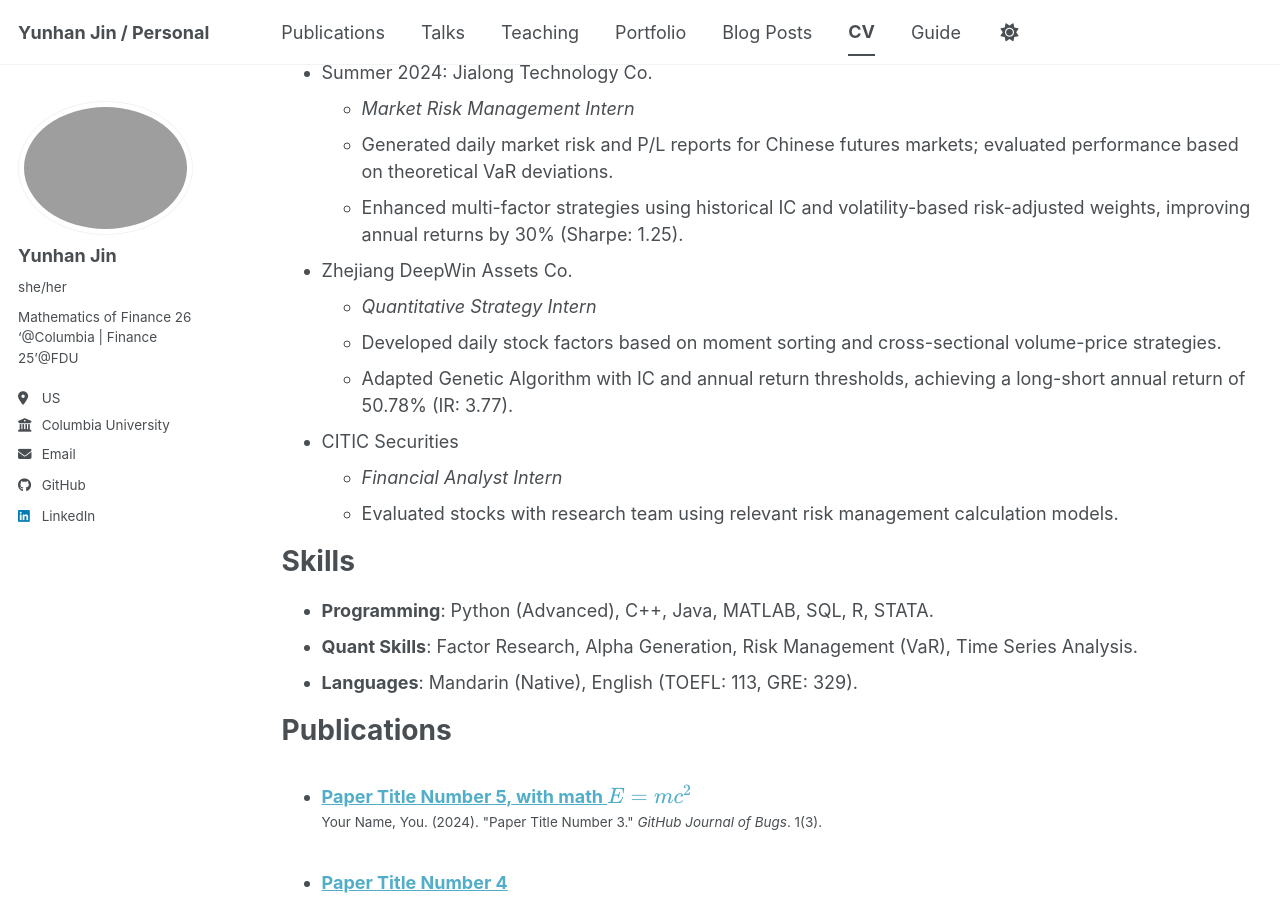
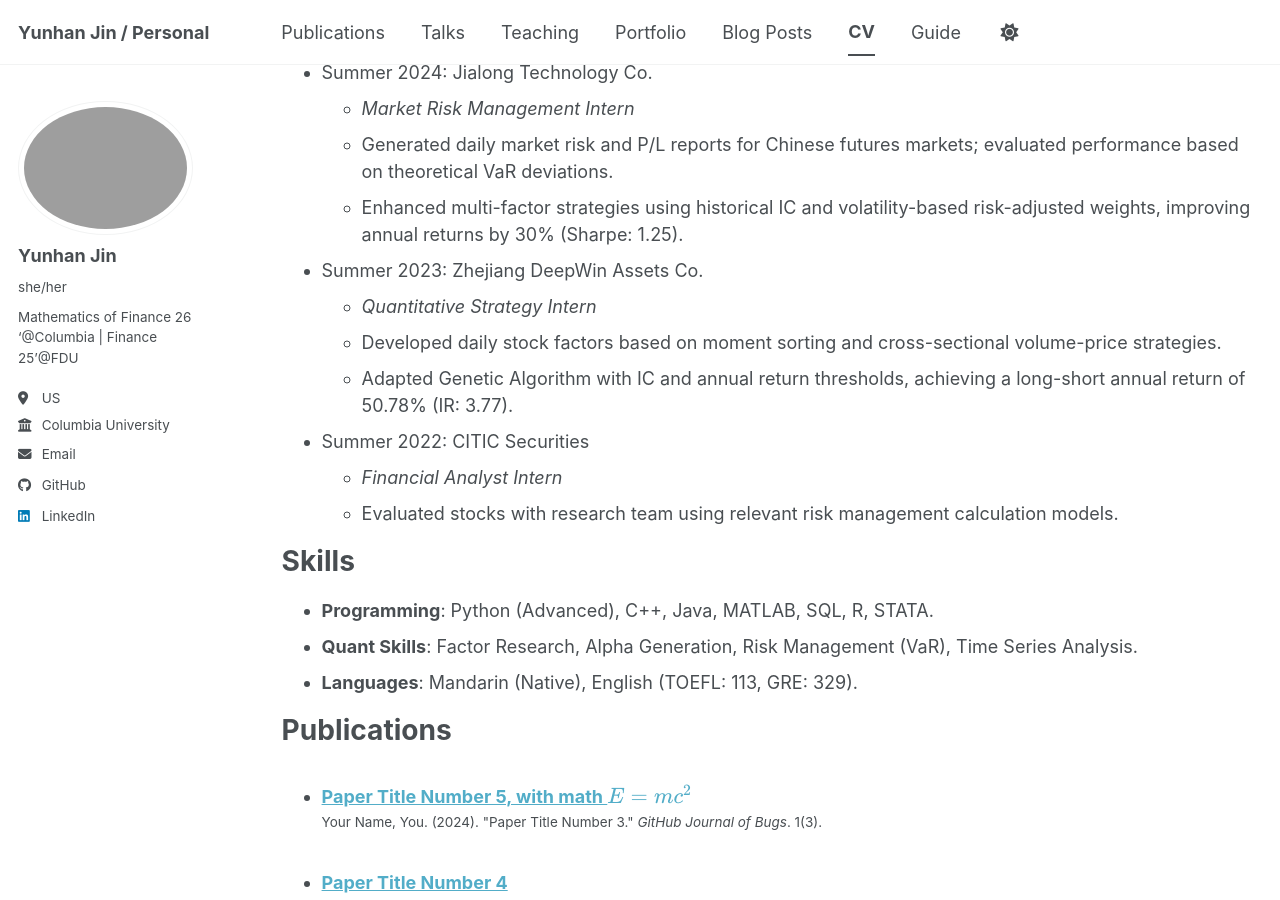
Before and after one commit to yunhanjin001/yunhanjin001.github.io, a Jekyll site: the page built from _pages/cv.md, in a window 1280 px wide and 900 px high, scrolled down 773 px. Built offline with Jekyll 4.4.1, drawn with Linux system fonts in a browser that asks for light colours; a script bundle is joined from its source files by our own code; library files that are not in the unit come from our copies.

Commit message:
Update internship details and improve formatting

```diff
--- a/_pages/cv.md
+++ b/_pages/cv.md
@@ -34,12 +34,12 @@
   * Generated daily market risk and P/L reports for Chinese futures markets; evaluated performance based on theoretical VaR deviations.
   * Enhanced multi-factor strategies using historical IC and volatility-based risk-adjusted weights, improving annual returns by 30% (Sharpe: 1.25).
 
-* Zhejiang DeepWin Assets Co.
+* Summer 2023: Zhejiang DeepWin Assets Co.
   * *Quantitative Strategy Intern*
   * Developed daily stock factors based on moment sorting and cross-sectional volume-price strategies.
   * Adapted Genetic Algorithm with IC and annual return thresholds, achieving a long-short annual return of 50.78% (IR: 3.77).
 
-* CITIC Securities
+* Summer 2022: CITIC Securities
   * *Financial Analyst Intern*
   * Evaluated stocks with research team using relevant risk management calculation models.
 
```
